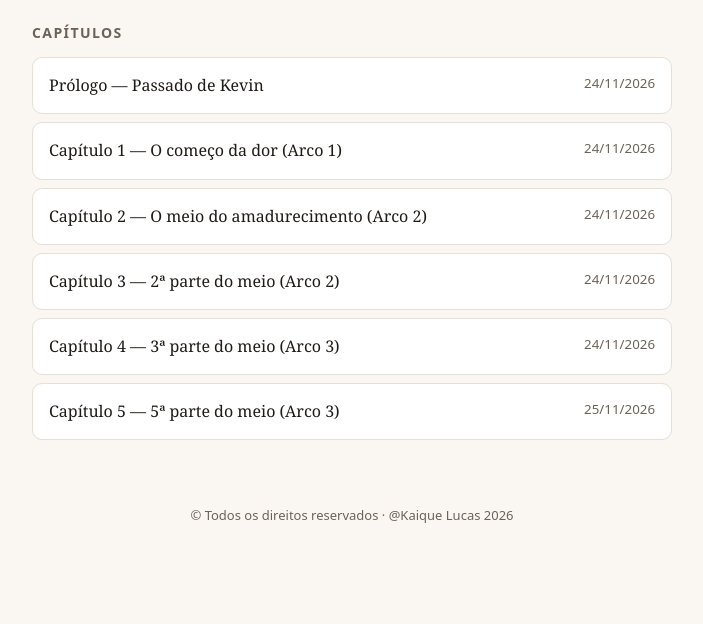
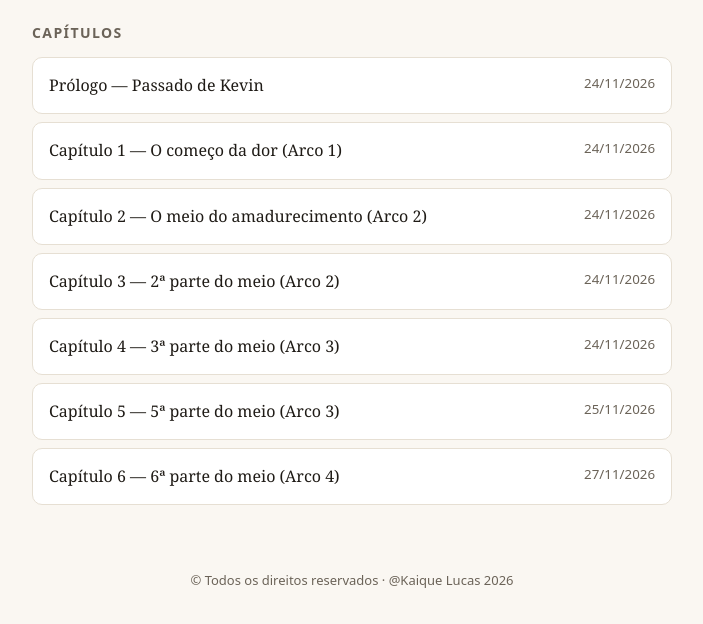
Before and after one commit to kaiqueldgomes-sudo/Light-novel-a-loucura-do-misterio, a plain HTML site: page index.html in a window 1280 px wide. Shown: the part 320-944 px from the top of the page, without its empty margins (288-991 px from the left). Before the commit the page ends 878 px from the top, so only its background shows below. Drawn offline with Linux system fonts and the light colour scheme.

Commit message:
Update index.html

```diff
--- a/index.html
+++ b/index.html
@@ -150,6 +150,8 @@ var CHAPTERS = [
     `-Na torre da Verdade,ela conta toda verdade`,
     `-E onde fica essa torre da tal verdade?`,
     `-Fica 11Km de coicsh.`,
+    `Kevin fala`,
+    `-O que é coicsh?`,
     `-Norte,toma esse papel,para saber os pontos cursiais.O morador da o papel dos pontos cardiais dessa cidade.`,
     `-Valeu!Mas com o que eu vou pra lá?`,
     `-De cavalo,mas cuidado,lá é perigoso,nenhum dos meus ancestrais nunca chegaram a torre,morreram com os monstros.`,
@@ -157,6 +159,24 @@ var CHAPTERS = [
     `Kevin e seu grupo procura a loja de cavalo para a cura do coma de Emily,eles acham a loja e compra 2 cavalos para viagem.`,
     `-Eu vou com a Ana com ela segurando Emily e o resto vai no outro!`,
     `Todos concordam,mas Ana fala que é para se preparar para ir a torre,eles ficaram 3 dias se-preparando...`
+   ]},
+  {id:"cap-6", title:"Capítulo 6 — 6ª parte do meio (Arco 4)", date:"27/11/2026",
+   body:[
+    `Após o grupo ficar 3 dias se preparando para ir a torre da verdade,cada um botou uma roupa diferente até Kevin e Ana.`,
+    `-Que roupa linda Ana!`,
+    `Ela ri e diz`,
+    `-Você também!`,
+    `-Para de namorar e vamos logo para torre.Disse Frank e Camile`,
+    `-Tem que esperar a July!Fala Kevin e Ana`,
+    `July aparece derrepente`,
+    `-O que vocês estão citando meu nome?`,
+    `-E para nós ir logo para torre.`,
+    `O grupo monta nos cavalos`,
+    `-Estão prontos?! Disse Kevin para o grupo`,
+    `-Sim!!`,
+    `Kevin respira fundo e anda com cavalo para torre.`,
+    `Eles chegando na torre encontram monstros,o Hagi começa agir concedendo arcos para o grupo com flechas.July atira flechas nos monstros quando um monstro atira uma bola de fogo na mão esquerda de July,ela grota de dor,o arco tinha caído,porém,ele volta a ser gosma e vai no braço de July e reconstrói,igual como aconteceu com Jane.`,
+    `July fica surpresa ao ver o poder do Hagi,o Hagi arco e flechas e ela continua atirando e derrota os monstros...`
    ]}
 ];
 /* ========================================= */
```
